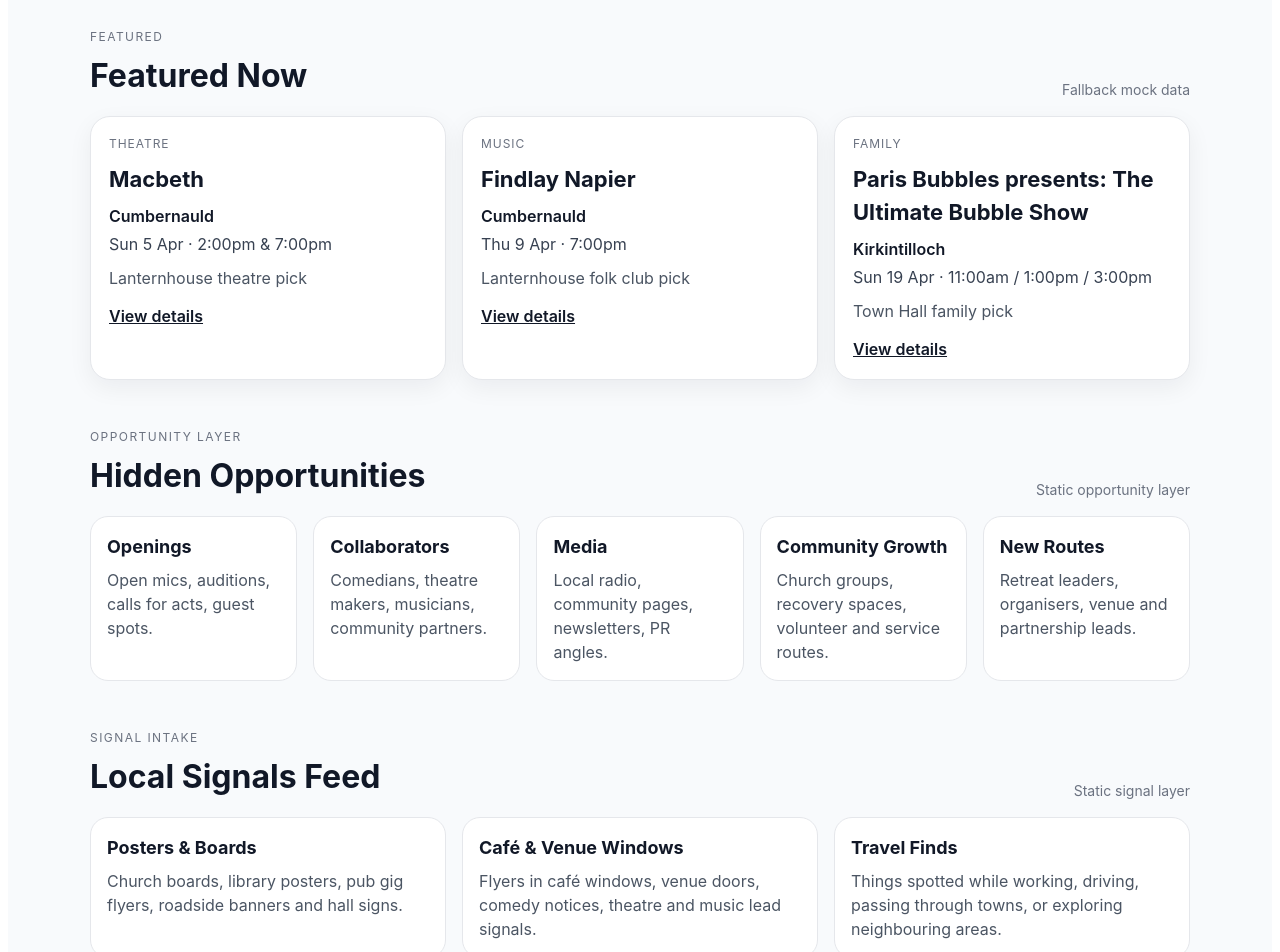
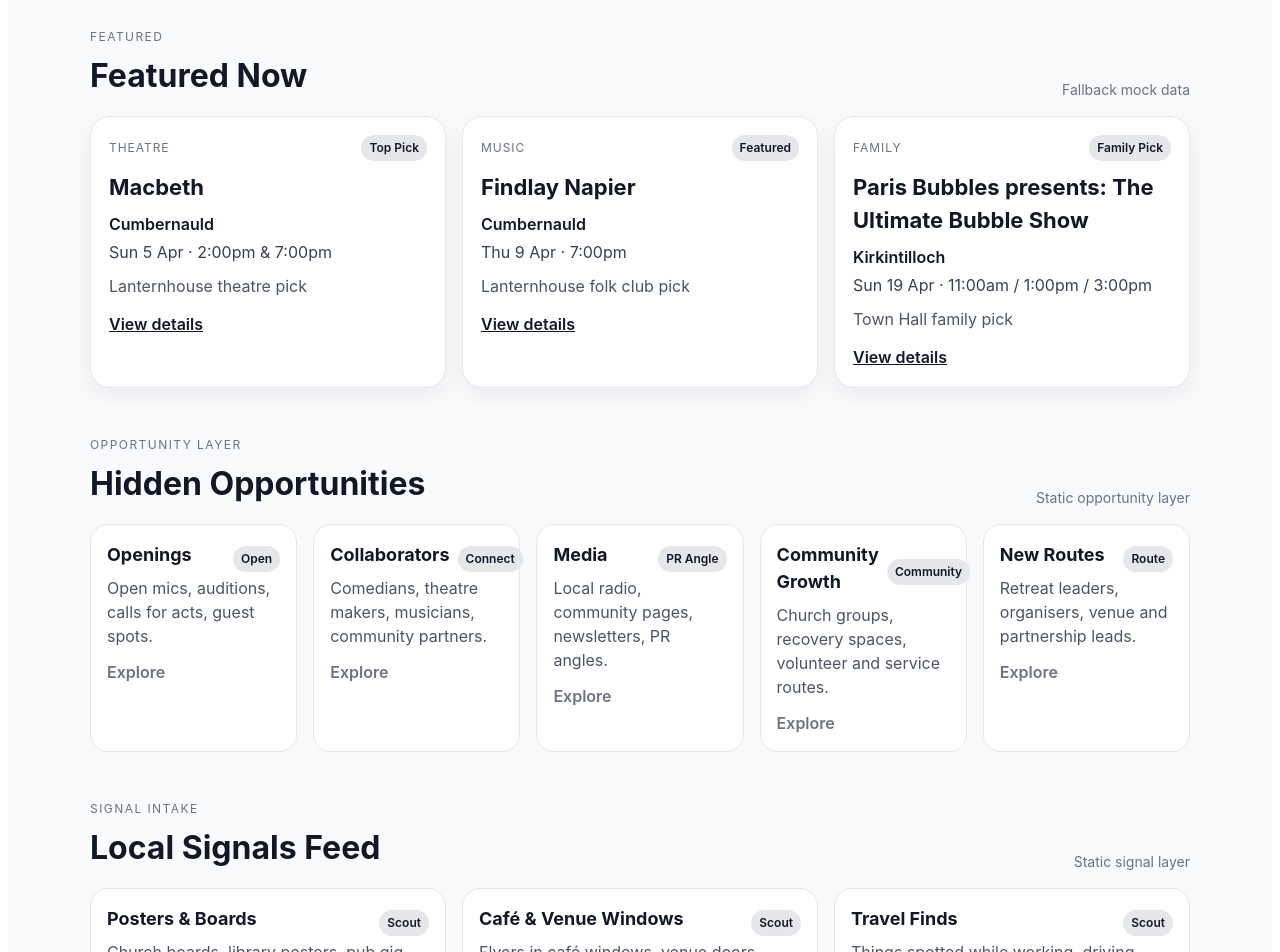
Before and after one commit to ComicCoder23/kch-radar, a React (Vite) app: page / in a window 1280 px wide. Shown: the part 280-1232 px from the top of the page. Built offline with nearby package versions, Linux system fonts and the light colour scheme; no server answers; the HTML template or start-up script is replaced by a standard one.

Commit message:
Use Website Feed v2 fields across live sections

```diff
--- a/src/App.jsx
+++ b/src/App.jsx
@@ -25,10 +25,27 @@ function normalizeFeedItem(item) {
     title: item.title || '',
     town: item.town || '',
     date: item.date || '',
-    note: item.shortCopy || item.notes || '',
-    link: item.mainLink || '',
+    note: item.shortCopy || item.notes || item.note || '',
+    link: item.mainLink || item.link || '',
     cardType: item.cardType || '',
+    section: item.section || '',
+    sortOrder: Number(item.sortOrder || 9999),
+    badge: item.badge || '',
+    ctaText: item.ctaText || 'View details',
+    activeFrom: item.activeFrom || '',
+    activeUntil: item.activeUntil || '',
   };
+}
+
+function sortByOrder(items) {
+  return [...items].sort((a, b) => a.sortOrder - b.sortOrder);
+}
+
+function isActive(item) {
+  const today = new Date().toISOString().slice(0, 10);
+  const startsOk = !item.activeFrom || item.activeFrom <= today;
+  const endsOk = !item.activeUntil || item.activeUntil >= today;
+  return startsOk && endsOk;
 }
 
 export default function App() {
@@ -54,36 +71,32 @@ export default function App() {
 
   const liveCards = useMemo(() => {
     if (feedData?.cards?.length) {
-      return feedData.cards.map(normalizeFeedItem);
+      return feedData.cards.map(normalizeFeedItem).filter(isActive);
     }
     return [];
   }, [feedData]);
 
   const featuredItems = useMemo(() => {
-    if (feedData?.featured?.length) {
-      return feedData.featured.map(normalizeFeedItem);
-    }
+    const bySection = sortByOrder(liveCards.filter((card) => card.section === 'Featured Now'));
+    if (bySection.length) return bySection;
+    if (feedData?.featured?.length) return feedData.featured.map(normalizeFeedItem);
     return mockQueueData.featured;
-  }, [feedData]);
+  }, [feedData, liveCards]);
 
   const liveOpportunities = useMemo(() => {
-    const filtered = liveCards.filter((card) => (card.cardType || '').toLowerCase() === 'opportunity');
-    if (filtered.length) {
-      return filtered;
-    }
+    const filtered = sortByOrder(liveCards.filter((card) => card.section === 'Hidden Opportunities' || (card.cardType || '').toLowerCase() === 'opportunity'));
+    if (filtered.length) return filtered;
     return mockQueueData.opportunities;
   }, [liveCards]);
 
   const liveSignals = useMemo(() => {
-    const filtered = liveCards.filter((card) => (card.cardType || '').toLowerCase() === 'signal');
-    if (filtered.length) {
-      return filtered;
-    }
+    const filtered = sortByOrder(liveCards.filter((card) => card.section === 'Local Signals Feed' || (card.cardType || '').toLowerCase() === 'signal'));
+    if (filtered.length) return filtered;
     return mockQueueData.localSignals;
   }, [liveCards]);
 
-  const featuredSourceLabel = feedData?.featured?.length
-    ? `Live Google Sheet feed · ${feedData.featured.length} featured item${feedData.featured.length === 1 ? '' : 's'}`
+  const featuredSourceLabel = featuredItems.length && liveCards.length
+    ? `Live Google Sheet feed · ${featuredItems.length} featured item${featuredItems.length === 1 ? '' : 's'}`
     : feedError
       ? 'Fallback mock data'
       : 'Loading live feed...';
@@ -92,12 +105,12 @@ export default function App() {
     ? `Live Google Sheet feed · ${liveCards.length} total live card${liveCards.length === 1 ? '' : 's'}`
     : 'Static browse taxonomy';
 
-  const opportunitySourceLabel = liveCards.filter((card) => (card.cardType || '').toLowerCase() === 'opportunity').length
-    ? `Live Google Sheet feed · ${liveCards.filter((card) => (card.cardType || '').toLowerCase() === 'opportunity').length} opportunity item${liveCards.filter((card) => (card.cardType || '').toLowerCase() === 'opportunity').length === 1 ? '' : 's'}`
+  const opportunitySourceLabel = liveCards.filter((card) => card.section === 'Hidden Opportunities' || (card.cardType || '').toLowerCase() === 'opportunity').length
+    ? `Live Google Sheet feed · ${liveCards.filter((card) => card.section === 'Hidden Opportunities' || (card.cardType || '').toLowerCase() === 'opportunity').length} opportunity item${liveCards.filter((card) => card.section === 'Hidden Opportunities' || (card.cardType || '').toLowerCase() === 'opportunity').length === 1 ? '' : 's'}`
     : 'Static opportunity layer';
 
-  const signalSourceLabel = liveCards.filter((card) => (card.cardType || '').toLowerCase() === 'signal').length
-    ? `Live Google Sheet feed · ${liveCards.filter((card) => (card.cardType || '').toLowerCase() === 'signal').length} signal item${liveCards.filter((card) => (card.cardType || '').toLowerCase() === 'signal').length === 1 ? '' : 's'}`
+  const signalSourceLabel = liveCards.filter((card) => card.section === 'Local Signals Feed' || (card.cardType || '').toLowerCase() === 'signal').length
+    ? `Live Google Sheet feed · ${liveCards.filter((card) => card.section === 'Local Signals Feed' || (card.cardType || '').toLowerCase() === 'signal').length} signal item${liveCards.filter((card) => card.section === 'Local Signals Feed' || (card.cardType || '').toLowerCase() === 'signal').length === 1 ? '' : 's'}`
     : 'Static signal layer';
 
   return (
--- a/src/components/FeaturedNow.jsx
+++ b/src/components/FeaturedNow.jsx
@@ -11,12 +11,15 @@ export default function FeaturedNow({ items = [], sourceLabel = '' }) {
       <div style={{ display: 'grid', gridTemplateColumns: 'repeat(auto-fit, minmax(240px, 1fr))', gap: '16px' }}>
         {items.map((item) => (
           <article key={item.id} style={{ border: '1px solid #e5e7eb', borderRadius: '20px', padding: '18px', background: '#fff', boxShadow: '0 8px 24px rgba(15, 23, 42, 0.06)' }}>
-            <div style={{ fontSize: '12px', textTransform: 'uppercase', letterSpacing: '0.08em', color: '#6b7280' }}>{item.category}</div>
+            <div style={{ display: 'flex', justifyContent: 'space-between', gap: '8px', alignItems: 'center' }}>
+              <div style={{ fontSize: '12px', textTransform: 'uppercase', letterSpacing: '0.08em', color: '#6b7280' }}>{item.category}</div>
+              {item.badge ? <div style={{ fontSize: '12px', fontWeight: 600, color: '#111827', background: '#e5e7eb', padding: '4px 8px', borderRadius: '999px' }}>{item.badge}</div> : null}
+            </div>
             <h3 style={{ margin: '10px 0 8px', fontSize: '22px' }}>{item.title}</h3>
             <p style={{ margin: '4px 0', fontWeight: 600 }}>{item.town}</p>
             <p style={{ margin: '4px 0', color: '#374151' }}>{item.date}</p>
             <p style={{ margin: '10px 0 14px', color: '#4b5563' }}>{item.note}</p>
-            <a href={item.link} target="_blank" rel="noreferrer" style={{ color: '#111827', fontWeight: 600 }}>View details</a>
+            <a href={item.link} target="_blank" rel="noreferrer" style={{ color: '#111827', fontWeight: 600 }}>{item.ctaText || 'View details'}</a>
           </article>
         ))}
       </div>
--- a/src/components/HiddenOpportunities.jsx
+++ b/src/components/HiddenOpportunities.jsx
@@ -1,16 +1,11 @@
 function normalizeOpportunity(item, index) {
-  if (item.note && !item.title) {
-    return {
-      id: item.id || `opportunity-${index}`,
-      title: item.title || '',
-      note: item.note || '',
-    };
-  }
-
   return {
     id: item.id || `opportunity-${index}`,
     title: item.title || '',
     note: item.note || '',
+    badge: item.badge || '',
+    ctaText: item.ctaText || 'Explore',
+    link: item.link || '',
   };
 }
 
@@ -29,8 +24,12 @@ export default function HiddenOpportunities({ items = [], sourceLabel = '' }) {
       <div style={{ display: 'grid', gridTemplateColumns: 'repeat(auto-fit, minmax(180px, 1fr))', gap: '16px' }}>
         {cards.map((item) => (
           <article key={item.id} style={{ border: '1px solid #e5e7eb', borderRadius: '18px', padding: '16px', background: '#fff' }}>
-            <h3 style={{ margin: '0 0 8px', fontSize: '18px' }}>{item.title}</h3>
-            <p style={{ margin: 0, color: '#4b5563' }}>{item.note}</p>
+            <div style={{ display: 'flex', justifyContent: 'space-between', gap: '8px', alignItems: 'center' }}>
+              <h3 style={{ margin: '0 0 8px', fontSize: '18px' }}>{item.title}</h3>
+              {item.badge ? <div style={{ fontSize: '12px', fontWeight: 600, color: '#111827', background: '#e5e7eb', padding: '4px 8px', borderRadius: '999px' }}>{item.badge}</div> : null}
+            </div>
+            <p style={{ margin: '0 0 12px', color: '#4b5563' }}>{item.note}</p>
+            {item.link ? <a href={item.link} target="_blank" rel="noreferrer" style={{ color: '#111827', fontWeight: 600 }}>{item.ctaText}</a> : <span style={{ color: '#6b7280', fontWeight: 600 }}>{item.ctaText}</span>}
           </article>
         ))}
       </div>
--- a/src/components/LocalSignalsFeed.jsx
+++ b/src/components/LocalSignalsFeed.jsx
@@ -1,16 +1,11 @@
 function normalizeSignal(item, index) {
-  if (item.note && !item.title) {
-    return {
-      id: item.id || `signal-${index}`,
-      title: item.title || '',
-      note: item.note || '',
-    };
-  }
-
   return {
     id: item.id || `signal-${index}`,
     title: item.title || '',
     note: item.note || '',
+    badge: item.badge || '',
+    ctaText: item.ctaText || 'Spot more',
+    link: item.link || '',
   };
 }
 
@@ -29,8 +24,12 @@ export default function LocalSignalsFeed({ items = [], sourceLabel = '' }) {
       <div style={{ display: 'grid', gridTemplateColumns: 'repeat(auto-fit, minmax(220px, 1fr))', gap: '16px' }}>
         {cards.map((item) => (
           <article key={item.id} style={{ border: '1px solid #e5e7eb', borderRadius: '18px', padding: '16px', background: '#fff' }}>
-            <h3 style={{ margin: '0 0 8px', fontSize: '18px' }}>{item.title}</h3>
-            <p style={{ margin: 0, color: '#4b5563' }}>{item.note}</p>
+            <div style={{ display: 'flex', justifyContent: 'space-between', gap: '8px', alignItems: 'center' }}>
+              <h3 style={{ margin: '0 0 8px', fontSize: '18px' }}>{item.title}</h3>
+              {item.badge ? <div style={{ fontSize: '12px', fontWeight: 600, color: '#111827', background: '#e5e7eb', padding: '4px 8px', borderRadius: '999px' }}>{item.badge}</div> : null}
+            </div>
+            <p style={{ margin: '0 0 12px', color: '#4b5563' }}>{item.note}</p>
+            {item.link ? <a href={item.link} target="_blank" rel="noreferrer" style={{ color: '#111827', fontWeight: 600 }}>{item.ctaText}</a> : <span style={{ color: '#6b7280', fontWeight: 600 }}>{item.ctaText}</span>}
           </article>
         ))}
       </div>
--- a/src/data/mockQueueData.js
+++ b/src/data/mockQueueData.js
@@ -9,7 +9,9 @@ export const mockQueueData = {
       note: 'Lanternhouse theatre pick',
       shortCopy: 'Macbeth at Lanternhouse on Sunday 5 April.',
       priority: 'High',
-      link: 'https://lanternhousearts.org/events/macbeth/'
+      link: 'https://lanternhousearts.org/events/macbeth/',
+      badge: 'Top Pick',
+      ctaText: 'View details'
     },
     {
       id: 'findlay-napier',
@@ -20,7 +22,9 @@ export const mockQueueData = {
       note: 'Lanternhouse folk club pick',
       shortCopy: 'Findlay Napier live at Lanternhouse on Thursday 9 April.',
       priority: 'High',
-      link: 'https://lanternhousearts.org/events/cumbernauld-folk-club-presents-findlay-napier-2/'
+      link: 'https://lanternhousearts.org/events/cumbernauld-folk-club-presents-findlay-napier-2/',
+      badge: 'Featured',
+      ctaText: 'View details'
     },
     {
       id: 'bubble-show',
@@ -31,20 +35,22 @@ export const mockQueueData = {
       note: 'Town Hall family pick',
       shortCopy: 'Bubble Show at Kirkintilloch Town Hall on 19 April.',
       priority: 'High',
-      link: 'https://www.edlc.co.uk/whats-on/paris-bubbles-presents-the-ultimate-bubble-show/'
+      link: 'https://www.edlc.co.uk/whats-on/paris-bubbles-presents-the-ultimate-bubble-show/',
+      badge: 'Family Pick',
+      ctaText: 'View details'
     }
   ],
   opportunities: [
-    { id: 'openings', title: 'Openings', note: 'Open mics, auditions, calls for acts, guest spots.' },
-    { id: 'collaborators', title: 'Collaborators', note: 'Comedians, theatre makers, musicians, community partners.' },
-    { id: 'media', title: 'Media', note: 'Local radio, community pages, newsletters, PR angles.' },
-    { id: 'community-growth', title: 'Community Growth', note: 'Church groups, recovery spaces, volunteer and service routes.' },
-    { id: 'new-routes', title: 'New Routes', note: 'Retreat leaders, organisers, venue and partnership leads.' }
+    { id: 'openings', title: 'Openings', note: 'Open mics, auditions, calls for acts, guest spots.', badge: 'Open', ctaText: 'Explore' },
+    { id: 'collaborators', title: 'Collaborators', note: 'Comedians, theatre makers, musicians, community partners.', badge: 'Connect', ctaText: 'Explore' },
+    { id: 'media', title: 'Media', note: 'Local radio, community pages, newsletters, PR angles.', badge: 'PR Angle', ctaText: 'Explore' },
+    { id: 'community-growth', title: 'Community Growth', note: 'Church groups, recovery spaces, volunteer and service routes.', badge: 'Community', ctaText: 'Explore' },
+    { id: 'new-routes', title: 'New Routes', note: 'Retreat leaders, organisers, venue and partnership leads.', badge: 'Route', ctaText: 'Explore' }
   ],
   localSignals: [
-    { id: 'posters-boards', title: 'Posters & Boards', note: 'Church boards, library posters, pub gig flyers, roadside banners and hall signs.' },
-    { id: 'cafe-windows', title: 'Café & Venue Windows', note: 'Flyers in café windows, venue doors, comedy notices, theatre and music lead signals.' },
-    { id: 'travel-finds', title: 'Travel Finds', note: 'Things spotted while working, driving, passing through towns, or exploring neighbouring areas.' }
+    { id: 'posters-boards', title: 'Posters & Boards', note: 'Church boards, library posters, pub gig flyers, roadside banners and hall signs.', badge: 'Scout', ctaText: 'Spot more' },
+    { id: 'cafe-windows', title: 'Café & Venue Windows', note: 'Flyers in café windows, venue doors, comedy notices, theatre and music lead signals.', badge: 'Scout', ctaText: 'Spot more' },
+    { id: 'travel-finds', title: 'Travel Finds', note: 'Things spotted while working, driving, passing through towns, or exploring neighbouring areas.', badge: 'Scout', ctaText: 'Spot more' }
   ],
   categories: [
     { id: 'featured', title: 'Featured', intro: 'The strongest hand-picked items from the weekly queue.' },
```
